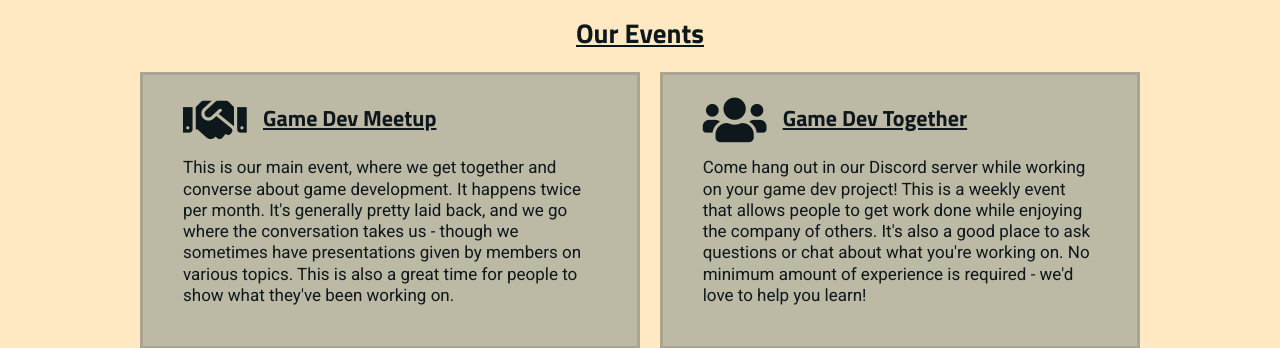
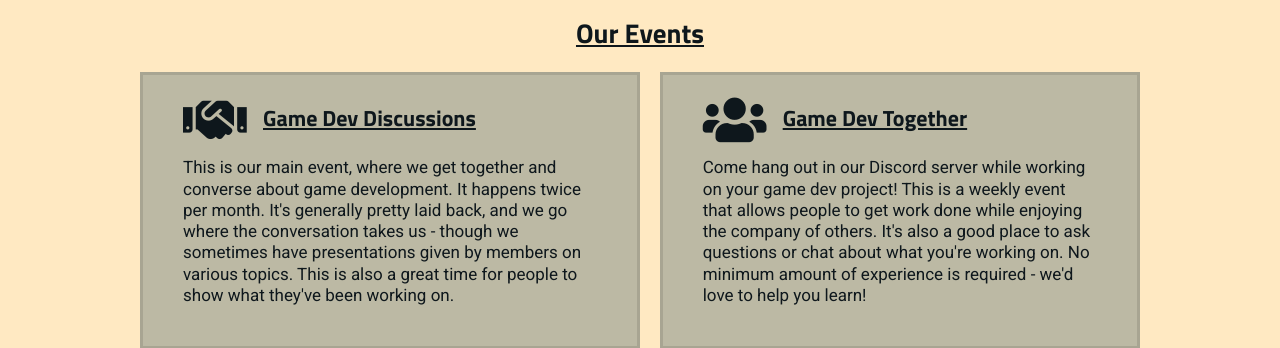
Before and after one commit to iowa-city-game-dev/iowa-city-game-dev.github.io, a Jekyll site: the page built from index.html, in a window 1280 px wide. Shown: the part 499-847 px from the top of the page. Built offline with Jekyll 4.4.1, drawn with Linux system fonts in a browser that asks for light colours.

Commit message:
Change event name to Game Dev Discussions

```diff
--- a/index.html
+++ b/index.html
@@ -54,7 +54,7 @@ showLogo: true
       <div class="icon">
         <i class="fas fa-3x fa-handshake" aria-hidden="true"></i>
       </div>
-      <h2>Game Dev Meetup</h2>
+      <h2>Game Dev Discussions</h2>
       <p>
         This is our main event, where we get together and converse about game development. It happens twice per
         month. It's generally pretty laid back, and we go where the conversation takes us - though we sometimes
```
